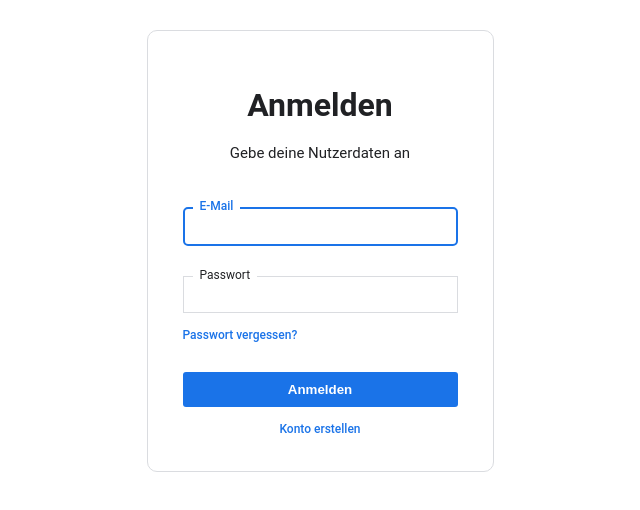
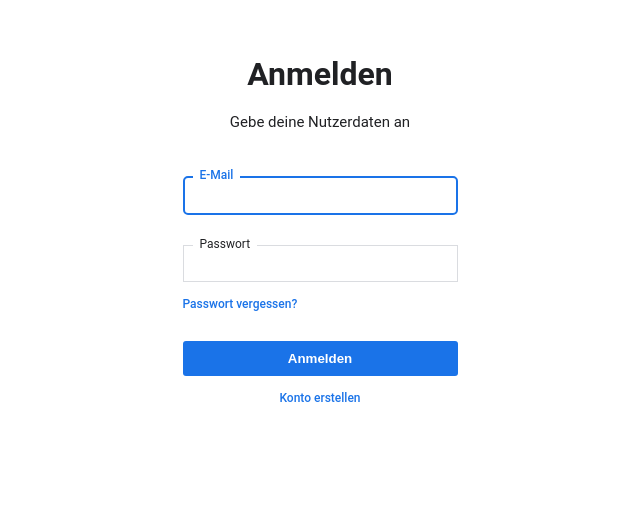
Before and after one commit to davidcarbn/nutrition-nodejs, a React (Create React App) app in the folder client/: page / in a window 1280 px wide. Shown: the top 510 px of the page, without its empty margins (320-960 px from the left). Built offline with nearby package versions, Linux system fonts and the light colour scheme.

Commit message:
Login Page created

```diff
--- a/client/src/Components/LoginPage/LoginPage.css
+++ b/client/src/Components/LoginPage/LoginPage.css
@@ -5,12 +5,12 @@
     color: #202124;
 }
 .login-window {
-    margin:30px auto;
+    margin:0 auto;
     min-width: 220px;
     max-width:275px;
     padding:35px;
-    border: 1px solid #dadce0;
-    border-radius:10px;
+    /*border: 1px solid #dadce0;
+    border-radius:10px;*/
 }
 .login-heading {
     text-align: center;
```
